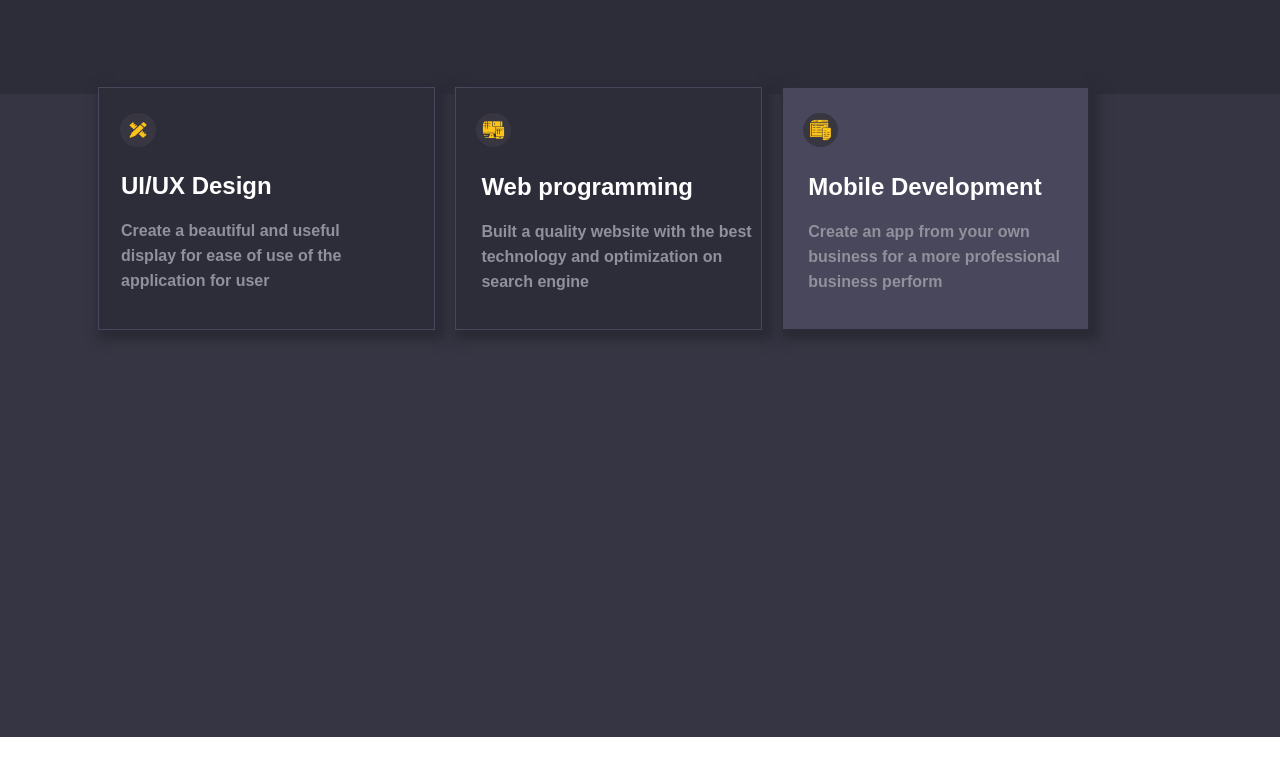
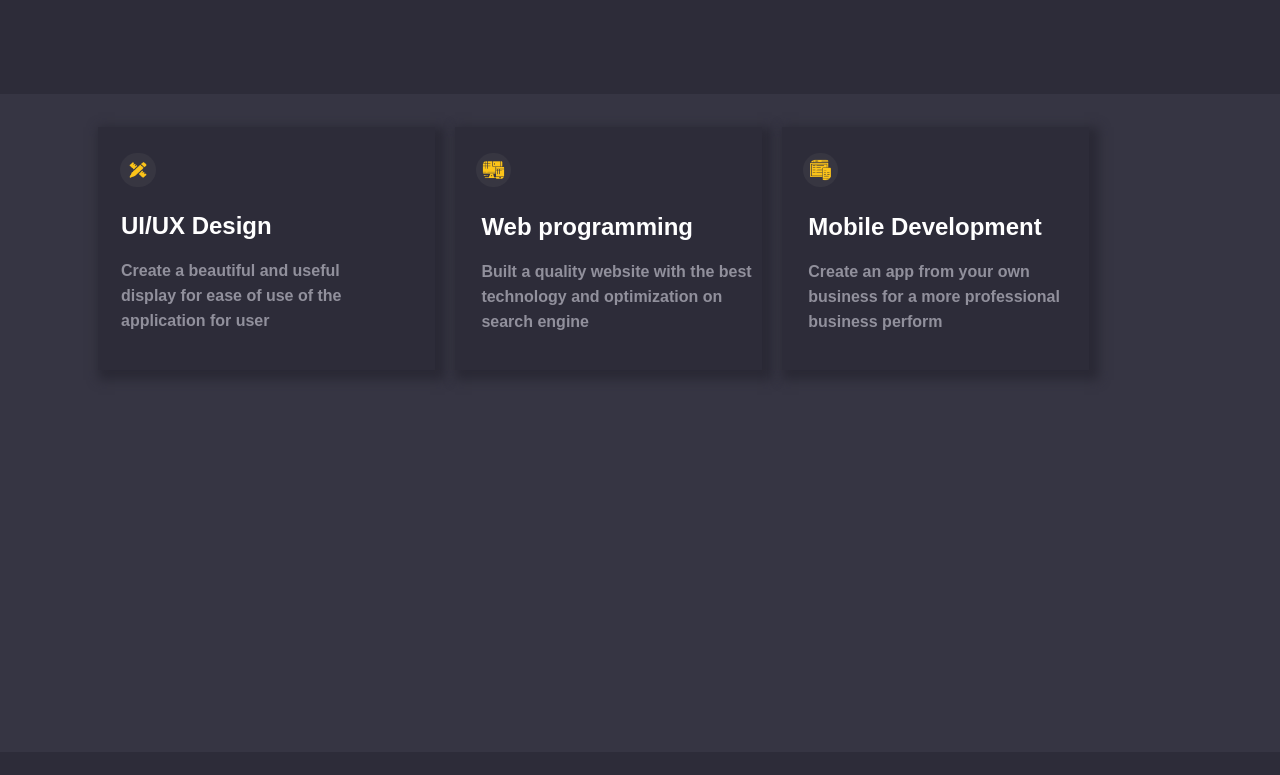
Before and after one commit to AbuHuraira2357/Assignment, a plain HTML site: page index.html in a window 1280 px wide. Shown: the part 1222-1997 px from the top of the page. Before the commit the page ends 1959 px from the top, so only its background shows below. Drawn offline with Linux system fonts and the light colour scheme.

Commit message:
more changes

```diff
--- a/style.css
+++ b/style.css
@@ -320,7 +320,7 @@ color: rgb(203, 149, 105) ;
     display: flex;
     height: 50%;
     width: 80%;
-    margin: 100px 0px 0px 90px;
+    margin: 140px 0px 0px 90px;
 
 }
 .firstfooter{
@@ -328,7 +328,7 @@ color: rgb(203, 149, 105) ;
     width: 55%;
     border: 1px;
     border-style: solid;
-    border-color: #48475b;
+    border-color: #2D2C39 ;
     font-weight: bold;
     line-height: 25px;
     background-color: #2D2C39 ;
@@ -361,7 +361,7 @@ color: rgb(203, 149, 105) ;
     width: 50%;
     border: 1px;
     border-style: solid;
-    border-color: #48475b;
+    border-color: #2D2C39 ;
     font-weight: bold;
     line-height: 25px;
     background-color: #2D2C39 ;
@@ -395,7 +395,7 @@ color: rgb(203, 149, 105) ;
     border-color: #2D2C39 ;
     font-weight: bold;
     line-height: 25px;
-    background-color: #48475b;
+    background-color: #2D2C39 ;
     margin: 0px 20px 0px 0px;
     box-shadow: 5px 5px 10px 5px #2a2935 ;
 }
```
